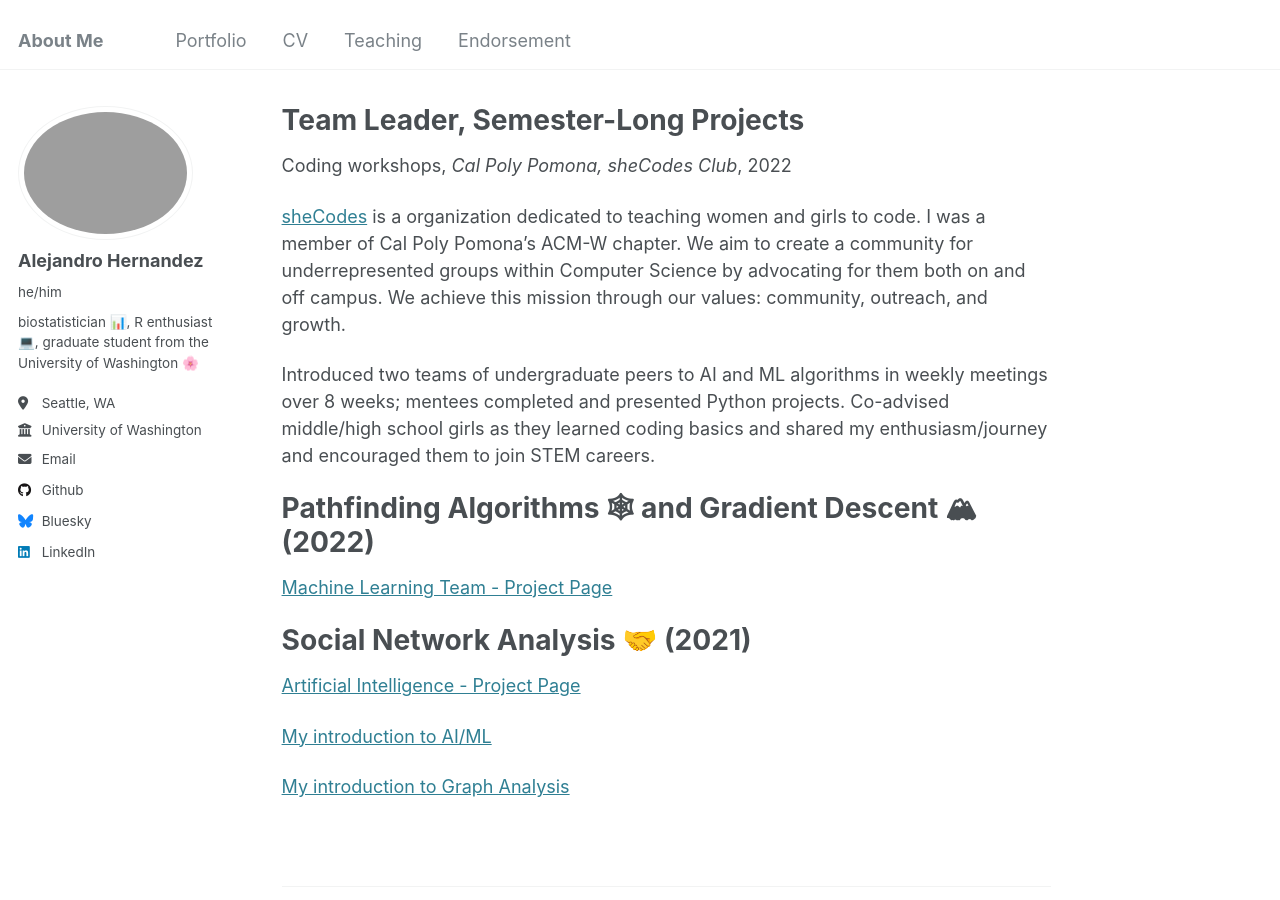
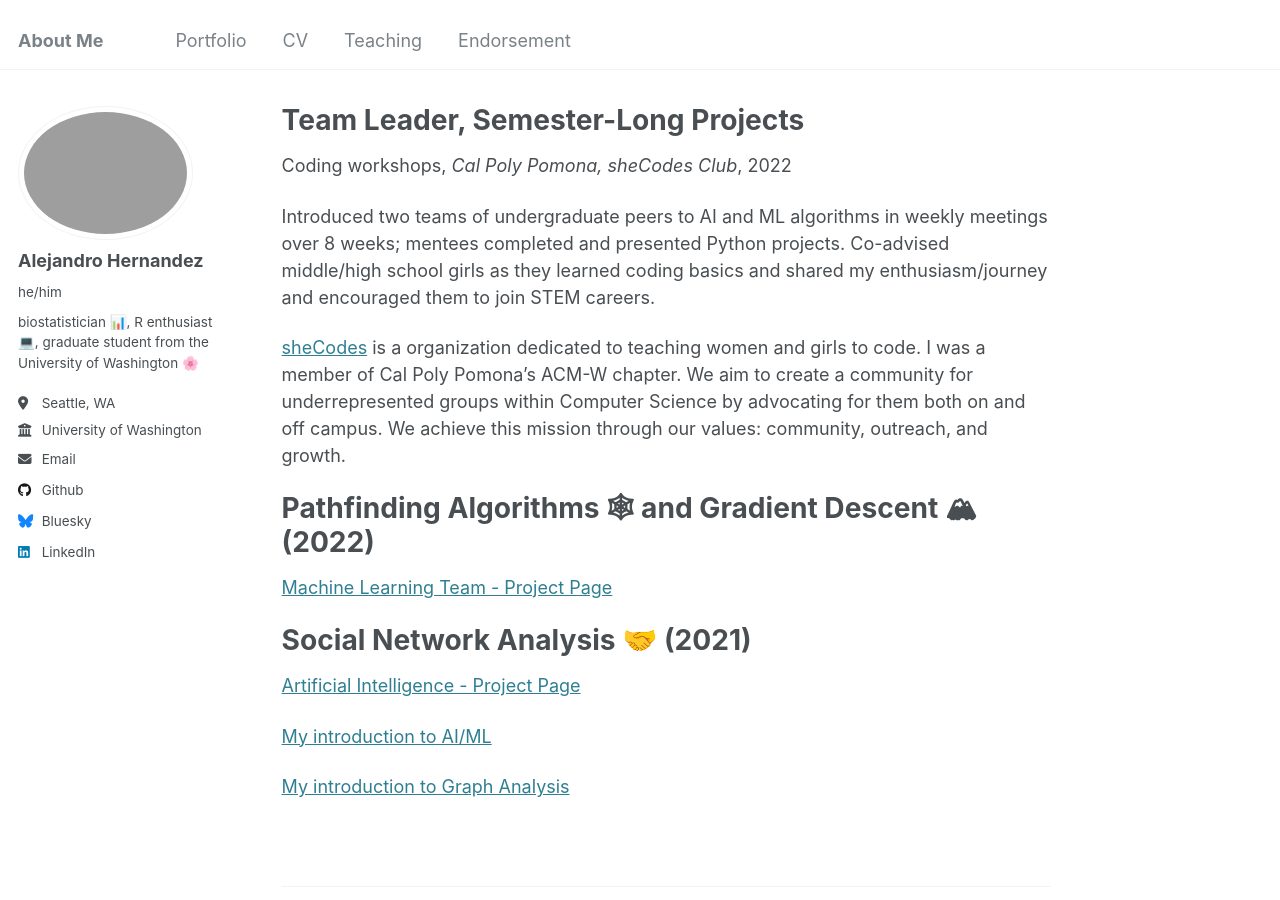
Before and after one commit to alejandroh3005/alejandroh3005.github.io, a Jekyll site: the page built from _teaching/slp.md, in a window 1280 px wide and 900 px high. Built offline with Jekyll 4.4.1, drawn with Linux system fonts in a browser that asks for light colours.

Commit message:
Update slp.md

```diff
--- a/_teaching/slp.md
+++ b/_teaching/slp.md
@@ -8,9 +8,9 @@ date: 2022-07-01
 location: "Pomona, USA"
 ---
 
+Introduced two teams of undergraduate peers to AI and ML algorithms in weekly meetings over 8 weeks; mentees completed and presented Python projects. Co-advised middle/high school girls as they learned coding basics and shared my enthusiasm/journey and encouraged them to join STEM careers.
+
 [sheCodes](https://www.cppshecodes.com/index.html#about) is a organization dedicated to teaching women and girls to code. I was a member of Cal Poly Pomona’s ACM-W chapter. We aim to create a community for underrepresented groups within Computer Science by advocating for them both on and off campus. We achieve this mission through our values: community, outreach, and growth.
-
-Introduced two teams of undergraduate peers to AI and ML algorithms in weekly meetings over 8 weeks; mentees completed and presented Python projects. Co-advised middle/high school girls as they learned coding basics and shared my enthusiasm/journey and encouraged them to join STEM careers.
 
 Pathfinding Algorithms 🕸 and Gradient Descent 🏔 (2022)
 ======
```
